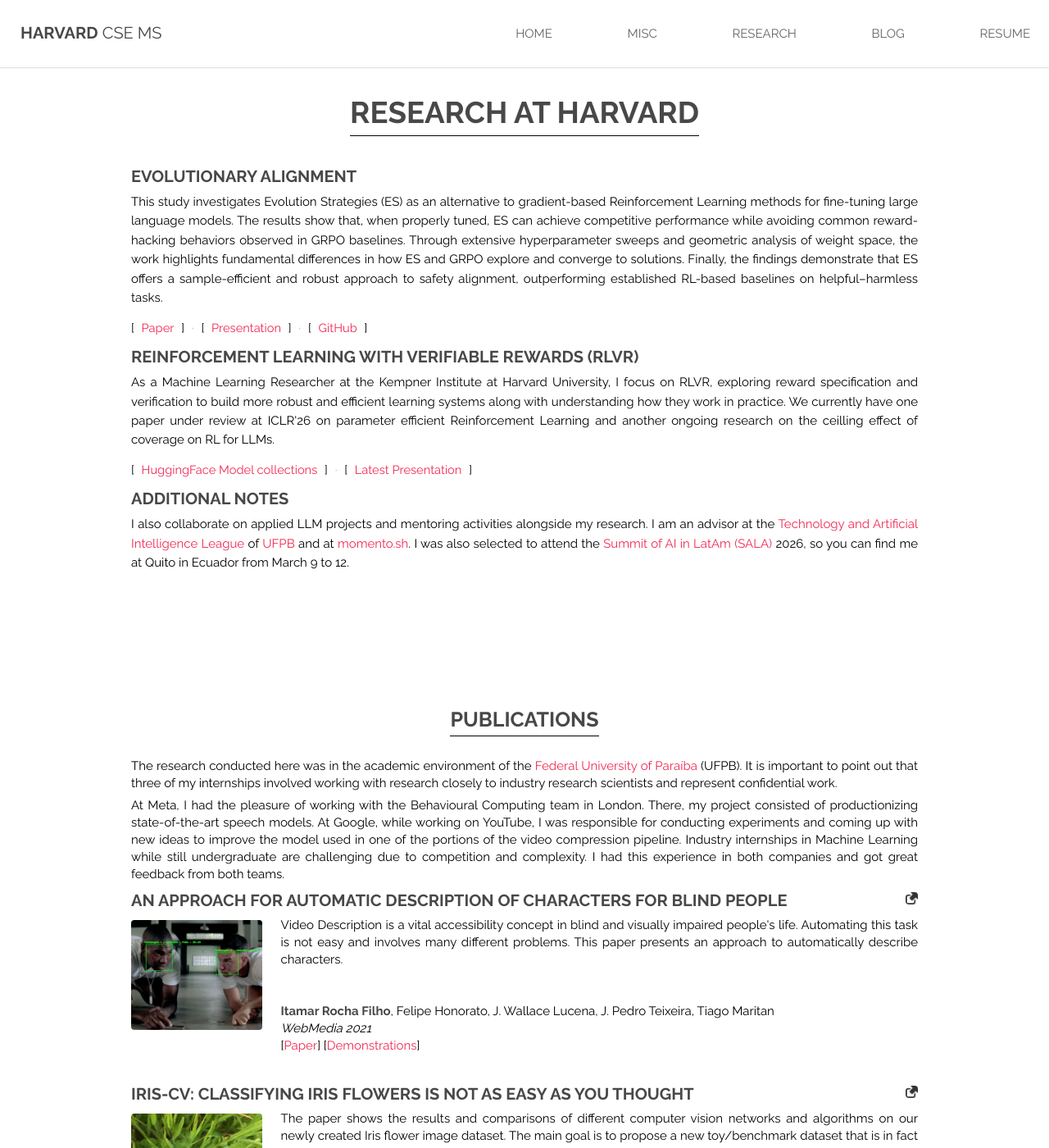
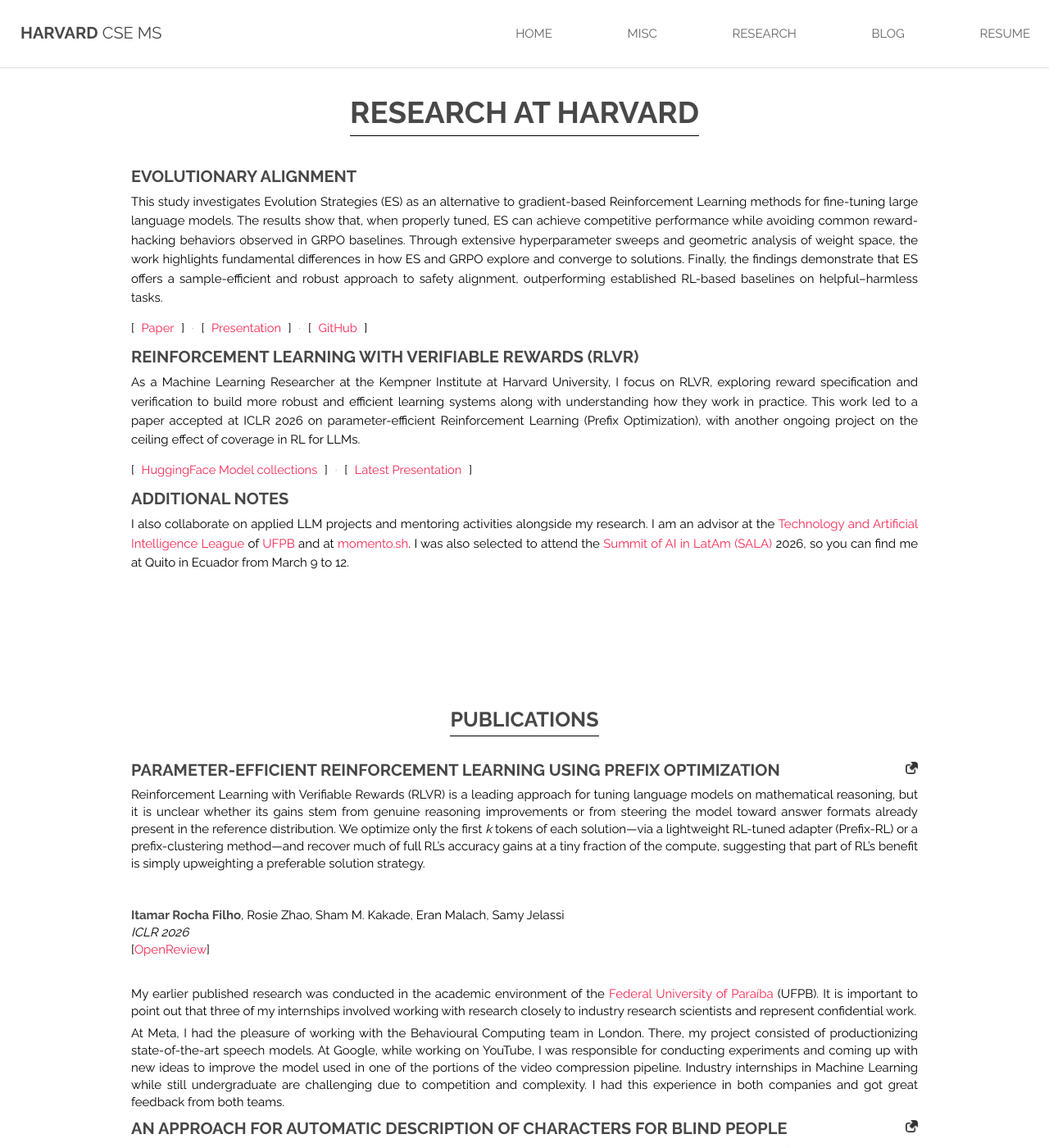
Before and after one commit to ItamarRocha/ItamarRocha.github.io, a Jekyll site: the page research.html, which Jekyll copies as it is, in a window 1280 px wide and 1400 px high. Shown: the whole window at 82% size. Built offline with Jekyll 4.4.1, drawn with Linux system fonts in a browser that asks for light colours.

Commit message:
Add ICLR 2026 paper + Behring fellowship; update landing for SF move
index.html:
- Rewrite about: graduated from Harvard CSE MS, now in SF building
  realtime voice agents and browser-use systems for enterprise
- Feature "Parameter-Efficient RL using Prefix Optimization" (ICLR 2026)
  as the Research card
- Add Behring Foundation Fellowship (Harvard SEAS, 2025-2026)
- Add graduation/SF news item; refresh SEO meta description

research.html:
- Add Prefix Optimization as the lead Publications entry (ICLR 2026)
- Mark the ICLR'26 paper as accepted; fix "ceiling" typo

Co-Authored-By: Claude Opus 4.8 <noreply@anthropic.com>

```diff
--- a/research.html
+++ b/research.html
@@ -138,9 +138,9 @@
             <p style="text-align: justify;">
                 As a Machine Learning Researcher at the Kempner Institute at Harvard University, I focus on RLVR,
                 exploring reward specification and verification to build more robust and efficient learning systems
-                along with understanding how they work in practice. We currently have one paper under review at ICLR'26
-                on parameter efficient Reinforcement Learning and another ongoing research on the ceilling effect of
-                coverage on RL for LLMs.
+                along with understanding how they work in practice. This work led to a paper accepted at ICLR 2026
+                on parameter-efficient Reinforcement Learning (Prefix Optimization), with another ongoing project on the
+                ceiling effect of coverage in RL for LLMs.
             </p>
             <div class="link-row">
                 [<a href="https://huggingface.co/itamarf/collections" target="_blank" rel="noopener">HuggingFace Model
@@ -171,10 +171,32 @@
                 <h2>Publications</h2>
                 <!-- <p>Relevant</p> -->
             </header>
+
+            <p id="PrefixRL">
+            <h4>
+                Parameter-Efficient Reinforcement Learning using Prefix Optimization
+                <a href="https://openreview.net/forum?id=SLhLUdlaqc"><span class="image right"><img
+                            src="images/link-to-here.png" title="Link to this paper" alt="Link to this paper"
+                            style="max-width: 15px"></span></a>
+            </h4>
+            <span style="text-align: justify; display: block;">Reinforcement Learning with Verifiable Rewards (RLVR)
+                is a leading approach for tuning language models on mathematical reasoning, but it is unclear whether
+                its gains stem from genuine reasoning improvements or from steering the model toward answer formats
+                already present in the reference distribution. We optimize only the first <i>k</i> tokens of each
+                solution—via a lightweight RL-tuned adapter (Prefix-RL) or a prefix-clustering method—and recover much
+                of full RL’s accuracy gains at a tiny fraction of the compute, suggesting that part of RL’s benefit is
+                simply upweighting a preferable solution strategy.</span>
+            <br><br>
+            <strong>Itamar Rocha Filho</strong>, Rosie Zhao, Sham M. Kakade, Eran Malach, Samy Jelassi
+            <br>
+            <i>ICLR 2026</i><br>
+            [<a href="https://openreview.net/forum?id=SLhLUdlaqc" target="_blank" rel="noopener">OpenReview</a>]
+            </p>
+            <br>
             <div>
                 <br>
                 </p>
-                <p style="text-align: justify;">The research conducted here was in the academic environment of the <a
+                <p style="text-align: justify;">My earlier published research was conducted in the academic environment of the <a
                         href="https://www.ufpb.br/" target="_blank">Federal University of Paraíba</a> (UFPB). It is
                     important
                     to point out that three of my internships involved working with research closely to industry
```
Also changed, not shown: index.html (+39 -7 lines).
